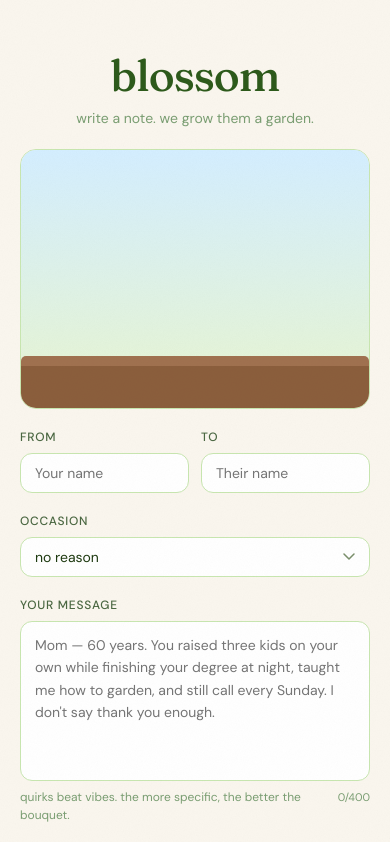
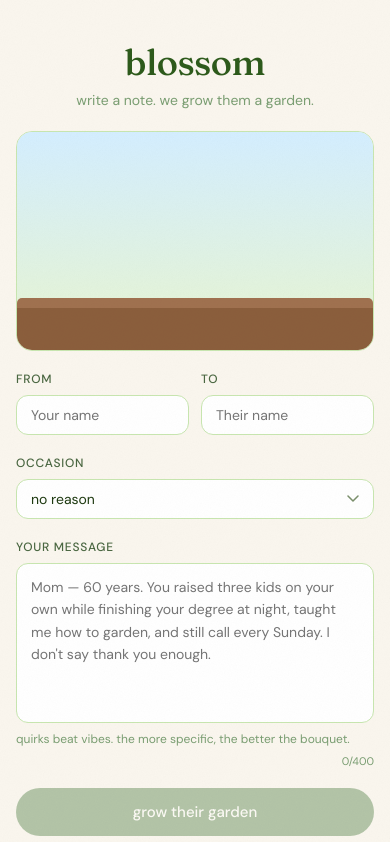
Before and after one commit to aiden-jang/bloomnote, a React (Vite) app: page / in a window 390 px wide. Shown: the top 842 px of the page. Built offline with nearby package versions, Linux system fonts and the light colour scheme; a web font is replaced by a local one.

Commit message:
fix: mobile responsive layout (composer, garden scene, recipient view)

```diff
--- a/src/components/Composer.module.css
+++ b/src/components/Composer.module.css
@@ -273,6 +273,61 @@
 
 .credit a:hover {
   color: var(--green-mid);
+}
+
+/* Mobile responsive — primary breakpoint at 480px (between large
+   phone landscape and tablet portrait). Catches iPhone 12/13/14/15
+   widths (390px), Pixel widths (393px), and most Android phones. */
+@media (max-width: 480px) {
+  .wrap {
+    padding: 1.5rem 1rem 3rem;
+  }
+
+  /* Wordmark dominates the page at desktop size; bring it down on
+     small viewports so it doesn't take a full screen-height to
+     display "blossom." */
+  .title {
+    font-size: 36px;
+    letter-spacing: -0.5px;
+  }
+
+  /* Share actions: three buttons (Share, Copy, Make another) don't
+     reliably fit horizontally at narrow widths — "make another" alone
+     is 12 characters and the button padding doesn't shrink that small.
+     Stack them vertically; primary action on top, secondaries below. */
+  .shareActions {
+    flex-direction: column;
+    gap: 8px;
+  }
+
+  .shareBtn,
+  .copyBtn,
+  .copyBtnSecondary,
+  .resetBtn {
+    flex: 1 1 100%;
+    width: 100%;
+  }
+
+  /* Helper row: wrap freely. The char counter slides under the
+     helper text on narrow widths instead of overlapping it. */
+  .helperRow {
+    flex-direction: column;
+    align-items: flex-start;
+    gap: 4px;
+  }
+
+  .charCount {
+    align-self: flex-end;
+  }
+}
+
+/* Very narrow phones (< 360px): also stack the From/To row so each
+   field gets its full breathing room. */
+@media (max-width: 360px) {
+  .nameRow {
+    flex-direction: column;
+    gap: 14px;
+  }
 }
 
 .error {
--- a/src/components/GardenScene.module.css
+++ b/src/components/GardenScene.module.css
@@ -98,3 +98,19 @@
     display: none;
   }
 }
+
+/* Mobile: scale the scene down so 5 flowers don't visually crowd
+   each other at narrow widths. Scaled, not re-laid out — keeps the
+   bloom + sway geometry stable. */
+@media (max-width: 480px) {
+  .scene {
+    height: 220px;
+  }
+
+  .garden {
+    bottom: 44px;
+    height: 170px;
+    transform: scale(0.85);
+    transform-origin: bottom center;
+  }
+}
--- a/src/components/RecipientView.module.css
+++ b/src/components/RecipientView.module.css
@@ -174,6 +174,36 @@
   color: var(--green-mid);
 }
 
+/* Mobile responsive — tighten padding, shrink the bouquet-note
+   and message text a touch so a long note doesn't take three
+   scroll-screens. */
+@media (max-width: 480px) {
+  .wrap {
+    padding: 1.5rem 1rem 3rem;
+  }
+
+  .fromText {
+    font-size: 14px;
+  }
+
+  .fromName {
+    font-size: 16px;
+  }
+
+  .messageWrap {
+    padding: 1.25rem 1.25rem;
+  }
+
+  .messageText {
+    font-size: 18px;
+    line-height: 1.55;
+  }
+
+  .bouquetNote {
+    font-size: 15px;
+  }
+}
+
 /* Print: drop the call-to-action ("grow one back?" and the "start one
    for someone new" link). Those are screen-only affordances; on paper
    the recipient just gets the card. The topLabel ("Sarah grew Maya a
```
